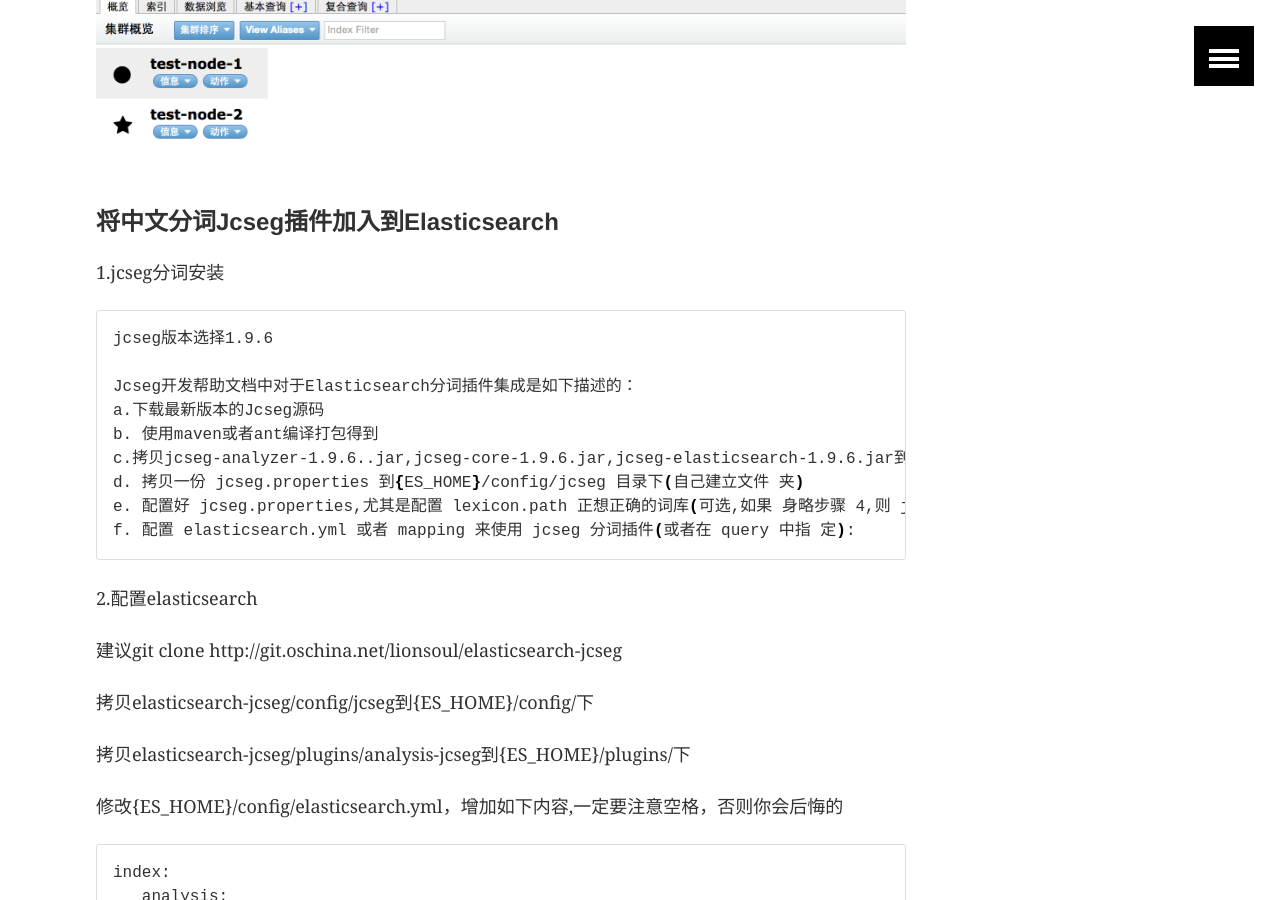
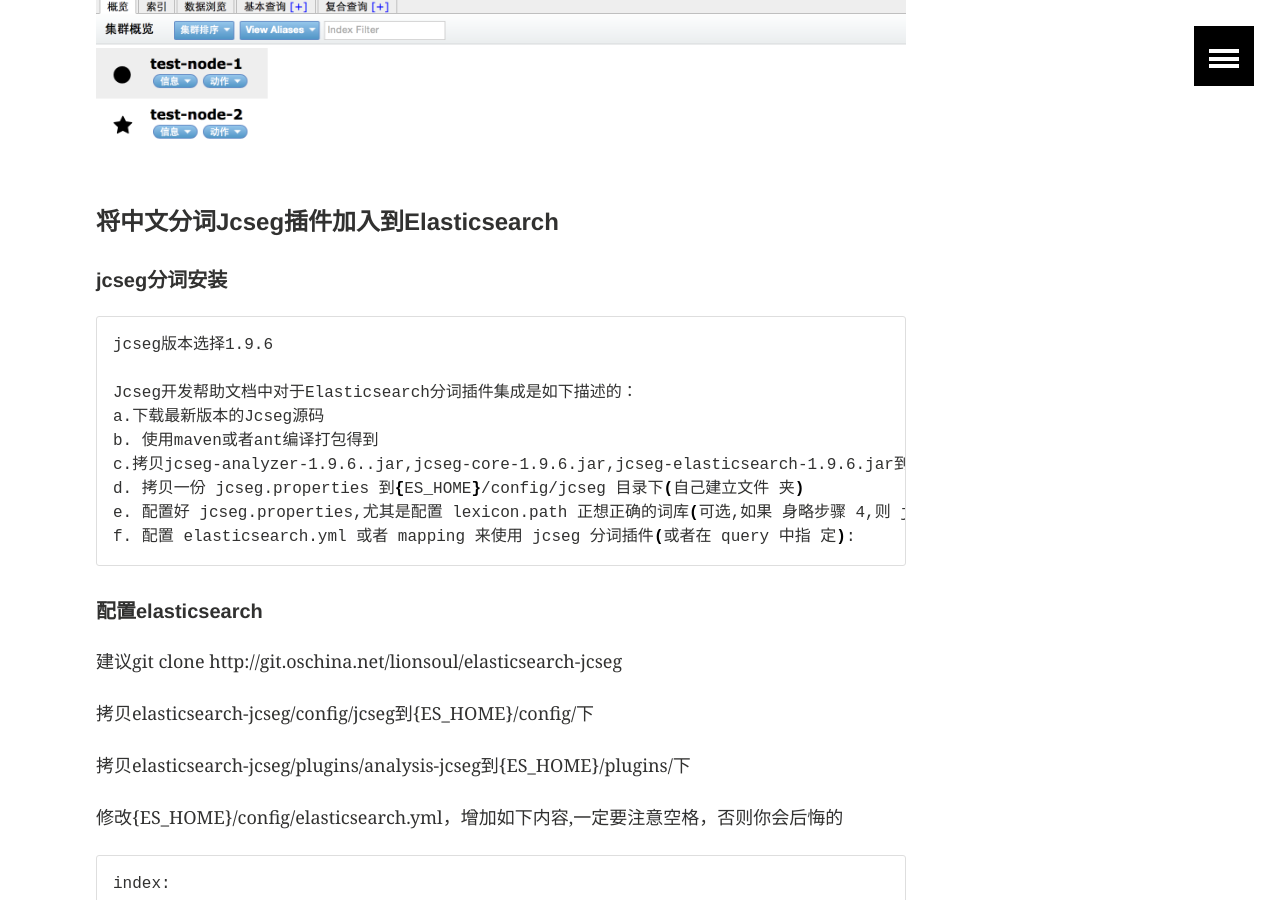
Before and after one commit to xialingsc/home, a Jekyll site: the page built from _posts/others/2015-11-12-How-to-install-ElasticSearch-Cluster-With-Jcseg.md, in a window 1280 px wide and 900 px high, scrolled down 3162 px. Built offline with Jekyll 4.4.1, drawn with Linux system fonts in a browser that asks for light colours; a script that is not in the unit is left out; comment, search, counter and statistics services are not loaded; some of the changed lines change nothing that is shown.

Commit message:
release post

```diff
--- a/_posts/others/2015-11-12-How-to-install-ElasticSearch-Cluster-With-Jcseg.md
+++ b/_posts/others/2015-11-12-How-to-install-ElasticSearch-Cluster-With-Jcseg.md
@@ -124,7 +124,8 @@
 
 #### 将中文分词Jcseg插件加入到Elasticsearch
 
-1.jcseg分词安装
+##### jcseg分词安装
+
 {% highlight bash %}
 {% raw %}
 jcseg版本选择1.9.6
@@ -139,7 +140,7 @@
 {% endraw %}
 {% endhighlight %}
 
-2.配置elasticsearch
+##### 配置elasticsearch
 
 建议git clone http://git.oschina.net/lionsoul/elasticsearch-jcseg
 
@@ -189,13 +190,13 @@
 {% endraw %}
 {% endhighlight %}
 
-3.建立索引
+##### 建立索引
 
 可以采用两种方法建立索引，索引名称可以自定义。
 一种是通过http://127.0.0.1:9200/_plugin/head/上web页面上创建索引
 另外一种方式可以在命令行中输入curl -XPUT http://127.0.0.1:9200/ceshi,或者curl -XPUT http://127.0.0.1:9200/blog，这样就建立ceshi及blog索引
 
-4.测试
+##### 测试
 
 在浏览器输入http://127.0.0.1:9200/blog/_analyze?analyzer=jcseg_complex&text=2008年奥运会,就可以看到拆分的效果了
 
@@ -204,13 +205,13 @@
 在浏览器输入http://127.0.0.1:9200/ceshi/_analyze?analyzer=jcseg_complex&text=2008年奥运会,也可以得到以上效果
 
 
-5. 集群整体情况
+##### 集群整体情况
 
 
 ![all](../../images/teaser/multi-node-all.png "整体情况")
 
 
-6. 如何扩展词库
+##### 如何扩展词库
 
 
 jcseg可以自定义词库，在 lexicon 文件夹下,可以随便添加/删除/更改词库和词库内容,并且对词库进行了分类。
@@ -226,7 +227,7 @@
 找到对应的词库文件，使用文本编辑器打开（请将文本编辑器的编码设置为utf-8，通常高级的的编辑器会自动检测编码，如果打开乱码，就需要设置下），把新词作为一行加入即可，新词前后面不要留空格，（在加入前最好查找下，确认词库中是否已经包含该词）。
 
 
-7. 如何让jcseg重新加载更改的词库
+##### 如何让jcseg重新加载更改的词库
 
 让jcseg自动轮询检测词库更新并加载可以这么设置jcseg.properties
 
@@ -239,7 +240,7 @@
 词库目录下有个 lex-autoload.todo 文件, 使用文本编辑器打开, 将你需要重新加载的词库名称一行一个写入即可, jcseg 会自动按照 lex-autoload.todo 最后修改时间来判断是否重新载 入给定的词库文件. 完成 lex-autoload.todo 里面的词库加载后, jcseg 会自动清空里面的内容, 你也可以通过查看里面的内容来断定 jcseg 是否完成了给定词库的加载工作
 
 
-8. jcseg提供词库管理工具
+##### jcseg提供词库管理工具
 
 
 jcseg 提供 了两个词库管理工具，分别为简繁体相互转换工具；词库合并工具。具体使用可以参考《Jcseg-开发帮助文档》
```
